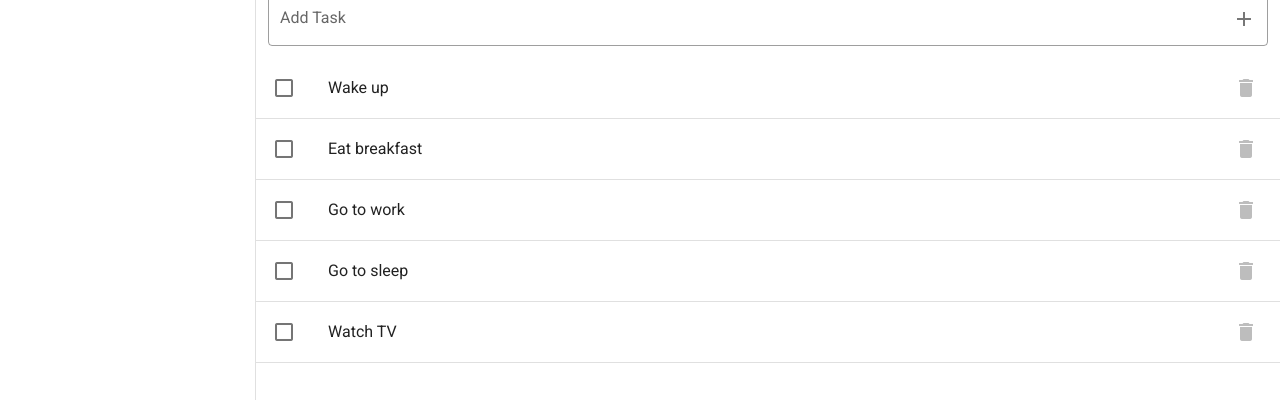
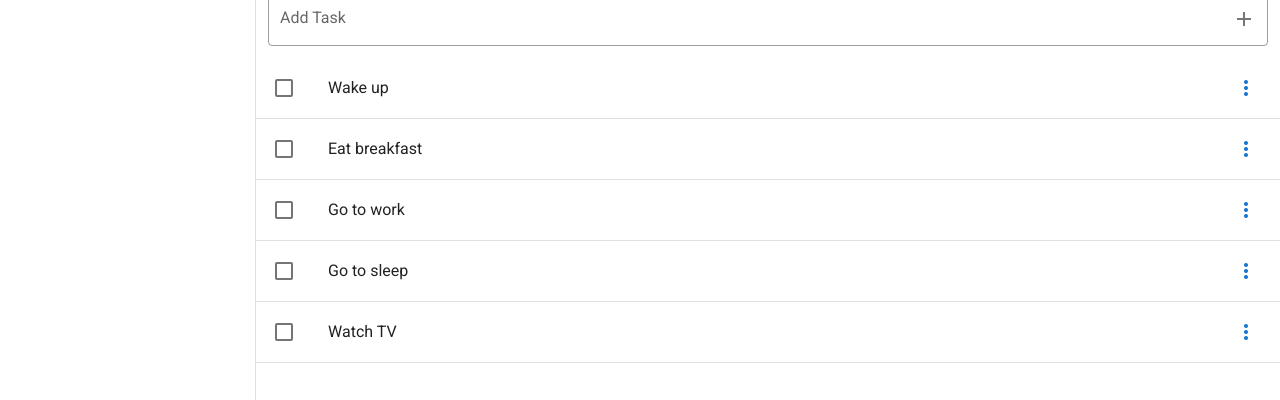
Before and after one commit to EliasAfara/vue-vuetify-learning-path, a Vue app in the folder vuetify-todo/: page /#/ in a window 1280 px wide. Shown: the part 150-550 px from the top of the page. Built offline with nearby package versions, Linux system fonts and the light colour scheme.

Commit message:
Added task menu component

```diff
--- a/vuetify-todo/src/components/Todo/Task.vue
+++ b/vuetify-todo/src/components/Todo/Task.vue
@@ -17,18 +17,14 @@
         </v-list-item-content>
 
         <v-list-item-action>
-          <v-btn @click.stop="dialogs.delete = true" icon>
+          <!-- <v-btn @click.stop="dialogs.delete = true" icon>
             <v-icon color="grey lighten-1">mdi-delete</v-icon>
-          </v-btn>
+          </v-btn> -->
+          <task-menu :task="task" />
         </v-list-item-action>
       </template>
     </v-list-item>
     <v-divider></v-divider>
-    <dialog-delete
-      v-if="dialogs.delete"
-      @close="dialogs.delete = false"
-      :task="task"
-    />
   </div>
 </template>
 
@@ -38,15 +34,10 @@ export default {
   props: ["task"],
 
   data: () => {
-    return {
-      dialogs: {
-        delete: false,
-      },
-    };
+    return {};
   },
   components: {
-    "dialog-delete": require("@/components/Todo/Dialog/DialogDelete.vue")
-      .default,
+    "task-menu": require("@/components/Todo/TaskMenu.vue").default,
   },
 };
 </script>
```
